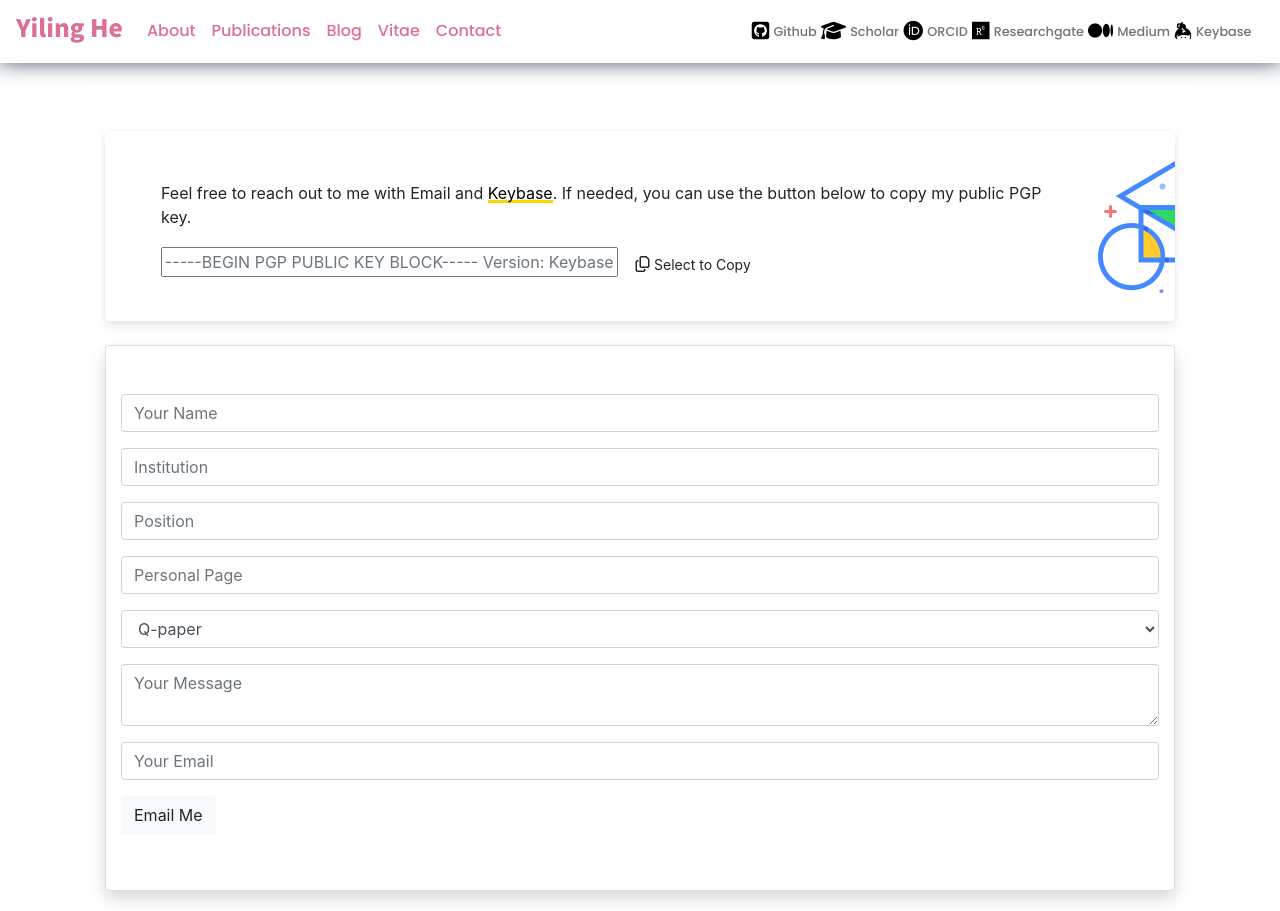
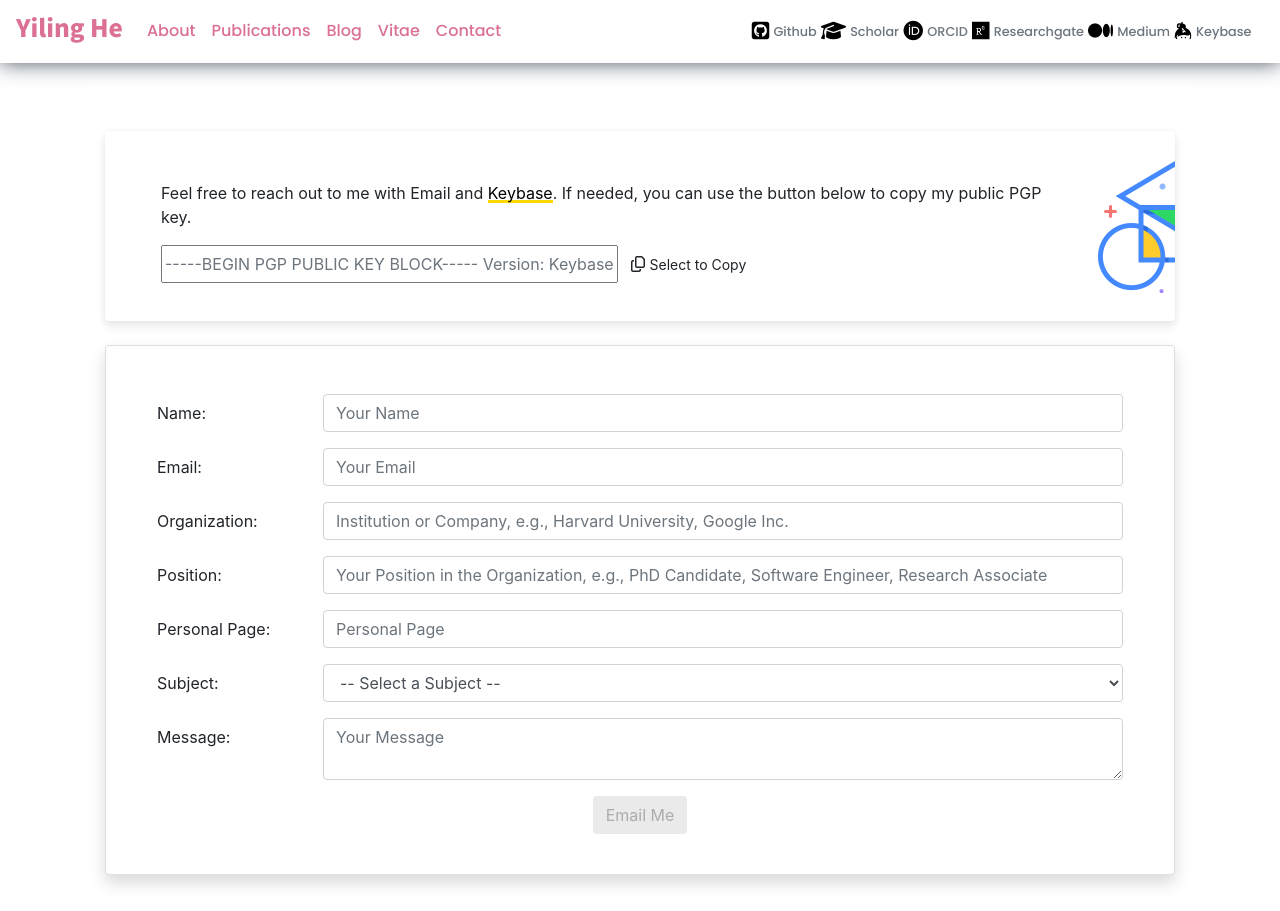
Before and after one commit to E0HYL/e0hyl.github.io, a Jekyll site: the page built from contact.md, in a window 1280 px wide. Built offline with Jekyll 4.4.1, drawn with Linux system fonts in a browser that asks for light colours; nearby versions of some CDN libraries; comment, search, counter and statistics services are not loaded.

Commit message:
update the form

```diff
--- a/_layouts/contact.html
+++ b/_layouts/contact.html
@@ -6,40 +6,62 @@ header-img:
 last-updated: 2020-10-30 5:55 PM
 ---
 {% assign theme = site.data.themes[site.ui_theme] %}
-<div class="blogcard card-2 mb-4 mt-4" style="width: 100%;">
+<div class="blogcard card-2 mb-4 mt-4">
   <div class="card-body">
     <h1 class="card-title text-center" style="font-size:{{ theme.post-title-size }};font-weight:{{ theme.post-font-weight }};">{{ page.title }}</h1>
     <p>{{ content | markdownify }} </p>
     <!-- Target -->
     {% if page.pgp %}
+    <div style="display: flex;">
     <input id="foo" style="width:50%;" class="text-muted" value="{{ site.pgp-key }}">
     <!-- Trigger -->
     <button class="btn" data-clipboard-target="#foo">
         <i class="far fa-copy" alt="Copy PGP clipboard"></i>
         <span style="font-size:14px;">Select to Copy</span>
     </button>
+    </div>
     {% endif %}
   </div>
 </div>
 
-<div class="card shadow">
+<div class="card shadow" style="padding-left: 36px;padding-right: 36px;">
   <div class="container">
-    <form name="contact">
-      <div class="mb-3 mt-5">
+      <form name="contact" id="contactForm">
+          <div class="form-group row mb-3 mt-5">
+              <label for="inputForName" class="col-sm-2 col-form-label">Name:</label>
+              <div class="col-sm-10">
                   <input type="name" placeholder="Your Name" name="name" class="form-control" id="inputForName"/>
               </div>
-      <div class="mb-3">
-        <input type="text" placeholder="Institution" name="institution" class="form-control" id="inputForInstitution"/>
           </div>
-      <div class="mb-3">
-        <input type="text" placeholder="Position" name="position" class="form-control" id="inputForPosition"/>
+          <div class="form-group row mb-3">
+            <label for="inputforEmail" class="col-sm-2 col-form-label">Email:</label>
+            <div class="col-sm-10">
+                <input type="email" placeholder="Your Email" name="email" class="form-control" id="inputforEmail">
             </div>
-      <div class="mb-3">
-        <input type="text" placeholder="Personal Page" name="position" class="form-control" id="inputForWebpage"/>
           </div>
-      <div class="mb-3">
-      <div class="mb-3">
-        <select name="subject" class="form-control" id="inputForSubject">
+          <div class="form-group row mb-3">
+              <label for="inputForInstitution" class="col-sm-2 col-form-label">Organization:</label>
+              <div class="col-sm-10">
+                  <input type="text" placeholder="Institution or Company, e.g., Harvard University, Google Inc." name="institution" class="form-control" id="inputForInstitution"/>
+              </div>
+          </div>
+          <div class="form-group row mb-3">
+              <label for="inputForPosition" class="col-sm-2 col-form-label">Position:</label>
+              <div class="col-sm-10">
+                  <input type="text" placeholder="Your Position in the Organization, e.g., PhD Candidate, Software Engineer, Research Associate" name="position" class="form-control" id="inputForPosition"/>
+              </div>
+          </div>
+          <div class="form-group row mb-3">
+              <label for="inputForWebpage" class="col-sm-2 col-form-label">Personal Page:</label>
+              <div class="col-sm-10">
+                  <input type="text" placeholder="Personal Page" name="webpage" class="form-control" id="inputForWebpage"/>
+              </div>
+          </div>
+          <div class="form-group row mb-3">
+              <label for="inputForSubject" class="col-sm-2 col-form-label">Subject:</label>
+              <div class="col-sm-10">
+                  <select name="subject" class="form-control" id="inputForSubject" required>
+                    <option value="">-- Select a Subject --</option>
                     <option value="Q-paper">Q-paper</option>
                       <option value="Q-code">Q-code</option>
                       <option value="Q-team">Q-team</option>
@@ -47,31 +69,75 @@ last-updated: 2020-10-30 5:55 PM
                       <option value="Others">Others</option>
                   </select>
               </div>
-      <div class="mb-3">
+          </div>
+          <div class="form-group row mb-3">
+              <label for="inputforMessage" class="col-sm-2 col-form-label">Message:</label>
+              <div class="col-sm-10">
                   <textarea type="message" placeholder="Your Message" name="message" class="form-control" id="inputforMessage"></textarea>
               </div>
-      <div class="mb-3">
-        <input type="email" placeholder="Your Email" name="email" class="form-control" id="inputforEmail">
           </div>
-      <button type="button" class="btn mb-4" style="background-color:{{theme.default-button-color}};" onclick="generateAndOpenEmail();">Email Me</button>
+          <div class="form-group row">
+              <div class="col-sm-12 text-center">
+                <button type="button" class="btn mb-4 inactiveButton" disabled onclick="generateAndOpenEmail();">Email Me</button>
+              </div>
+          </div>
       </form>
 
-    <div class="mb-3 mt-4" id="generatedTextContainer" style="display: none;">
-      <label for="generatedEmailText"><em>Generated Email Text:</em></label>
+      <div class="mb-5 mt-4" id="generatedTextContainer" style="display: none;">
+          <!-- <div style="display: flex; align-items: center;">
+              <hr style="flex: 1;">
+              <span style="margin: 0 10px;"><em>Generated Email Text</em></span>
+              <hr style="flex: 1;">
+          </div> -->
           <textarea id="generatedEmailText" class="form-control" rows="7" style="background-color:{{theme.default-button-color}};" readonly></textarea>
           <button class="btn mt-2" data-toggle="tooltip" title="Email text copied!" onclick="copyToClipboard();">
               <i class="far fa-copy" alt="Copy Email clipboard"></i>
-        <span style="font-size:14px;">Copy</span>
+              <span style="font-size:14px;">Copy Email Text</span>
           </button>
       </div>
   </div>
 </div>
+
+
+<style>
+  .activeButton {
+      color: white;
+      background-color: #4589ff;
+  }
+
+  .inactiveButton {
+      color: grey;
+      background-color: #e0e0e0;
+  }
+</style>
+
 
 <script>
 function startClippy(){
     new ClipboardJS('.btn');
 }
 window.onload = startClippy;
+
+document.getElementById('contactForm').addEventListener('input', function() {
+    let allFilled = true;
+    let emailButton = document.querySelector('button[onclick="generateAndOpenEmail();"]');
+
+    ['inputForName', 'inputForInstitution', 'inputForPosition', 'inputForWebpage', 'inputForSubject', 'inputforMessage', 'inputforEmail'].forEach(id => {
+        if (document.getElementById(id).value.trim() === "") {
+            allFilled = false;
+        }
+    });
+
+    if (allFilled) {
+        emailButton.removeAttribute('disabled');
+        emailButton.classList.remove('inactiveButton');
+        emailButton.classList.add('activeButton');
+    } else {
+        emailButton.setAttribute('disabled', true);
+        emailButton.classList.remove('activeButton');
+        emailButton.classList.add('inactiveButton');
+    }
+});
 
 function generateAndOpenEmail() {
   var name = document.getElementById("inputForName").value;
```
Lines whose indentation alone changed are shown as unchanged.
